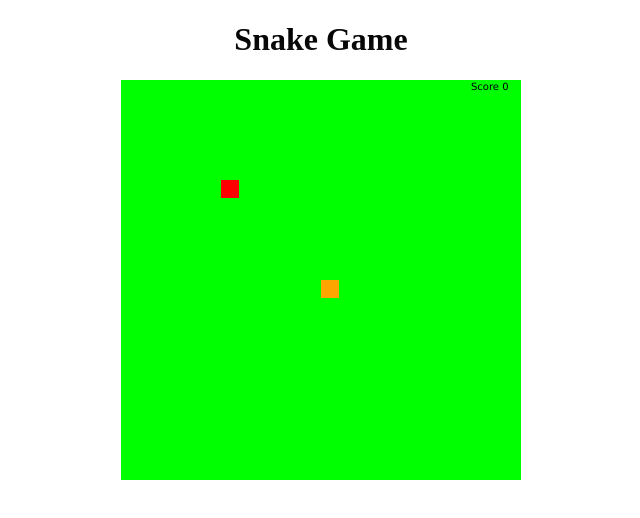
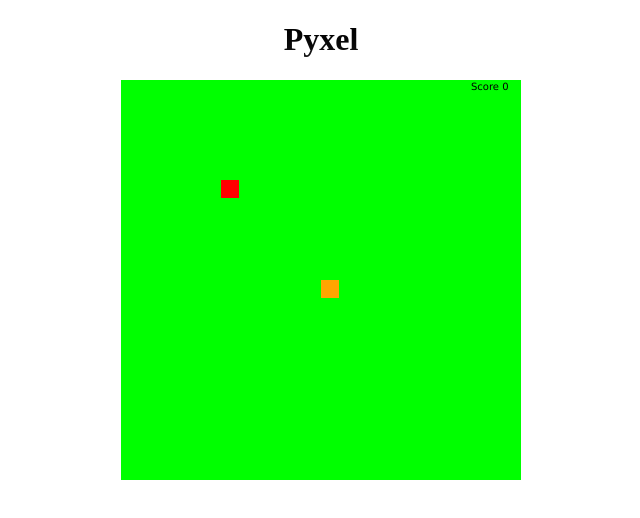
Before and after one commit to salman-yulio/pyxel, a plain HTML site: page index.html in a window 1280 px wide. Shown: the whole page, without its empty margins (319-959 px from the left). Drawn offline with Linux system fonts and the light colour scheme.

Commit message:
update game name

```diff
--- a/index.html
+++ b/index.html
@@ -4,7 +4,7 @@
     <meta charset="UTF-8" />
     <meta http-equiv="X-UA-Compatible" content="IE=edge" />
     <meta name="viewport" content="width=device-width, initial-scale=1.0" />
-    <title>Snake Game</title>
+    <title>Pyxel</title>
     <style>
       body {
         margin: 0px;
@@ -20,7 +20,7 @@
     </style>
   </head>
   <body>
-    <h1>Snake Game</h1>
+    <h1>Pyxel</h1>
     <canvas id="game" width="400" height="400" />
   </body>
   <script src="index.js"></script>
```
